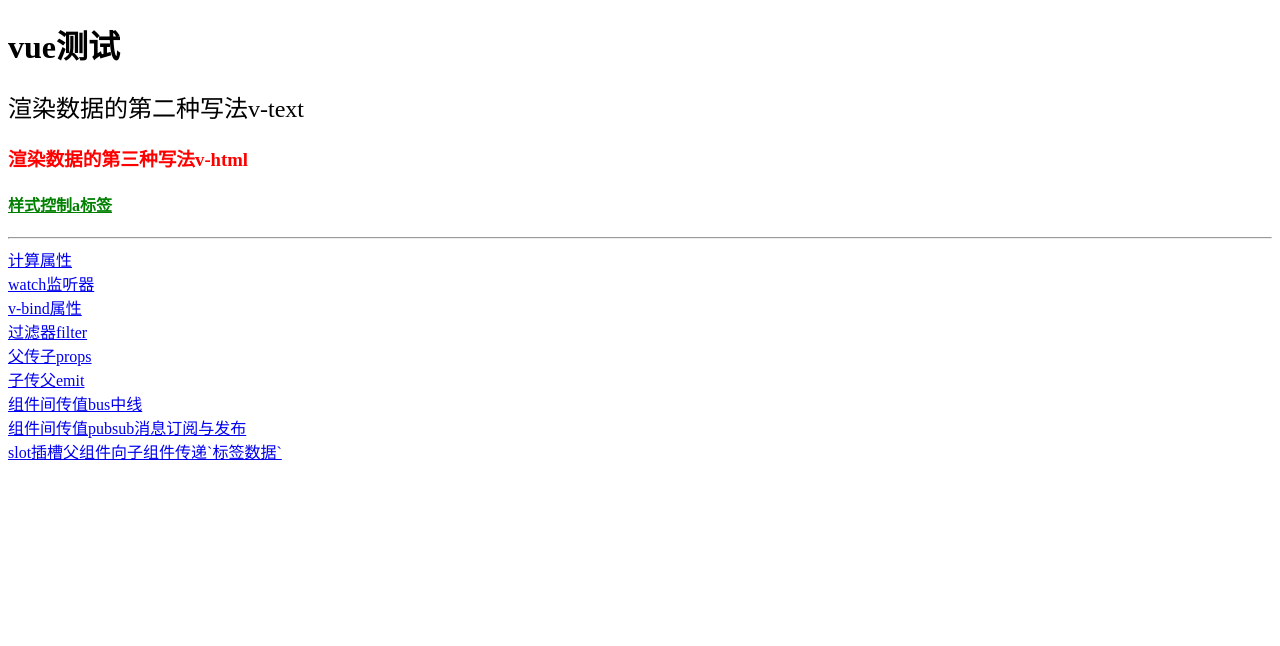
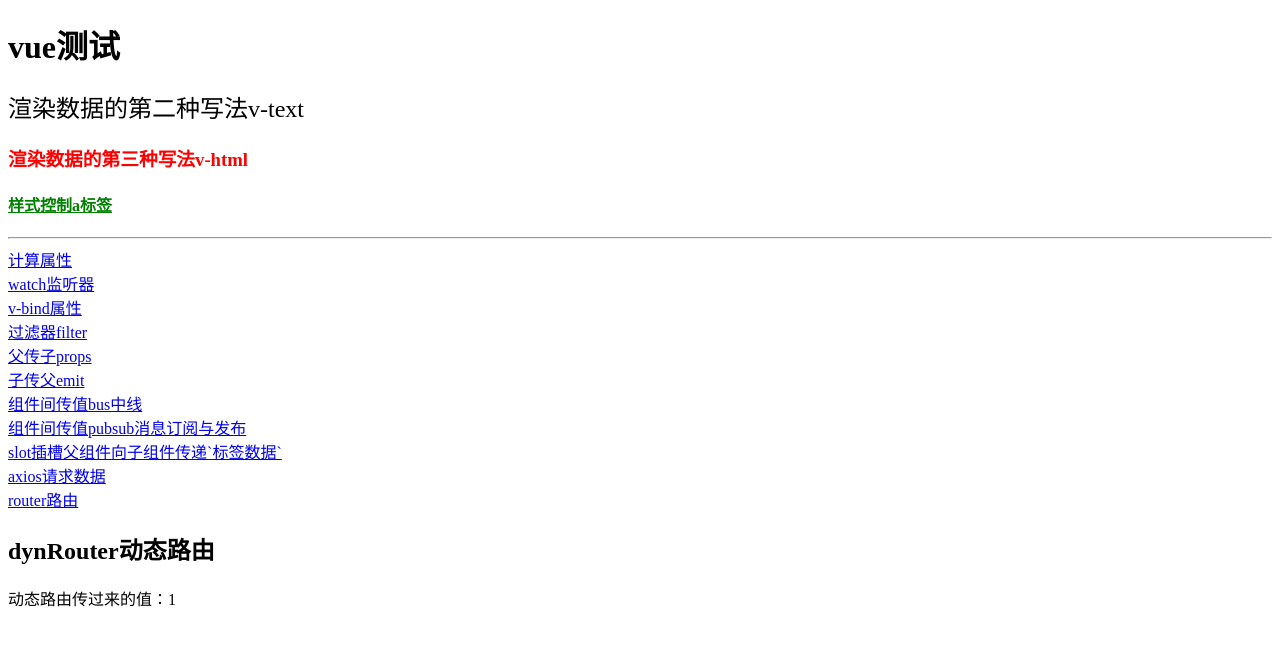
Before and after one commit to muzibigbug/vue-, a Vue app: page /#/dynRouter/1 in a window 1280 px wide. Shown: the top 646 px of the page. Built offline with nearby package versions, Linux system fonts and the light colour scheme.

Commit message:
axiosANDrouter

```diff
--- a/package.json
+++ b/package.json
@@ -7,6 +7,7 @@
     "build": "vue-cli-service build"
   },
   "dependencies": {
+    "axios": "^0.19.0",
     "pubsub-js": "^1.7.0",
     "register-service-worker": "^1.6.2",
     "vue": "^2.6.10",
--- a/src/App.vue
+++ b/src/App.vue
@@ -22,6 +22,12 @@
     <router-link to='/pubsub'>组件间传值pubsub消息订阅与发布</router-link>
     <br>
     <router-link to='/slot'>slot插槽父组件向子组件传递`标签数据`</router-link>
+    <br>
+    <router-link to='/axios'>axios请求数据</router-link>
+    <br>
+    <router-link to='/router'>router路由</router-link>
+    <br>
+
 
 
     <router-view></router-view>
@@ -35,7 +41,7 @@ export default {
       h1:'vue测试',
       h2:'渲染数据的第二种写法v-text',
       h3:'<div style="color:red;">渲染数据的第三种写法v-html</div>',
-      h4:'<a href="javascript:;" >样式控制a标签</a>'
+      h4:'<a href="javascript:;" >样式控制a标签</a>',
     }
   }
 }
--- a/src/router.js
+++ b/src/router.js
@@ -4,6 +4,7 @@ import Router from 'vue-router'
 Vue.use(Router)
 
 export default new Router({
+  mode: 'hash',
   routes: [
     {
       path: '/computed',
@@ -48,8 +49,29 @@ export default new Router({
     },
     {
       path: '/slot',
-      name: 'name',
+      name: 'slot',
       component: () => {return import('./views/slot/parent.vue')}
+    },
+    {
+      path: '/axios',
+      name: 'axios',
+      component: () => {return import('./views/axios/index.vue')}
+    },
+    // 下面开始路由的更多使用方式
+    {
+      path: '/router',
+      name: 'router',
+      component: () => {return import('./views/router/index.vue')}
+    },
+    {//动态路由
+      path: '/dynRouter/:id',
+      name: 'dynRouter',
+      component: () => {return import('./views/router/dynRouter.vue')}
+    },
+    {//动态路由get传参
+      path: '/getParamsRoute',
+      name: 'getParamsRoute',
+      component: () => {return import('./views/router/getParamsRoute.vue')}
     }
     // {
     //   path: '/about',
--- /dev/null
+++ b/src/views/axios/index.vue
@@ -0,0 +1,26 @@
+<template>
+    <div class="axios">
+        <h1>axios数据</h1>
+        <ul>
+            <li v-for="(item,i) of users" :key="i">{{item.name}}</li>
+        </ul>
+    </div>
+</template>
+<script>
+import axios from 'axios'
+export default {
+    data() {
+        return {
+            users:{}
+        }
+    },
+    mounted() {
+        axios.get('http://jsonplaceholder.typicode.com/users').then(response => {
+            console.log(response.data)
+            this.users = response.data
+        }).catch(error => {
+            console.log(error)
+        })
+    }
+}
+</script>
--- /dev/null
+++ b/src/views/router/dynRouter.vue
@@ -0,0 +1,18 @@
+<template>
+    <div class="dynRouter">
+        <h2>dynRouter动态路由</h2>
+        <p>动态路由传过来的值：{{dynRouterVal}}</p>
+    </div>
+</template>
+<script>
+export default {
+    data() {
+        return {
+            dynRouterVal:''
+        }
+    },
+    mounted() {
+        this.dynRouterVal = this.$route.params.id
+    }
+}
+</script>
--- /dev/null
+++ b/src/views/router/getParamsRoute.vue
@@ -0,0 +1,18 @@
+<template>
+    <div class="getParamsRoute">
+        <h2>动态路由get传参</h2>
+        <p>接收动态路由get传递过来的参数：{{getParamsRoute}}</p>
+    </div>
+</template>
+<script>
+export default {
+    data() {
+        return {
+            getParamsRoute: ''
+        }
+    },
+    mounted() {
+        this.getParamsRoute = this.$route.query.getID
+    }
+}
+</script>
--- /dev/null
+++ b/src/views/router/index.vue
@@ -0,0 +1,18 @@
+<template>
+    <div class="router">
+        <h1>更多的路由操作</h1>
+        <router-link :to="'/dynRouter/'+id">动态路由</router-link>
+        <br>
+        <router-link :to="'/getParamsRoute?getID='+getID">动态路由传参get</router-link>
+    </div>
+</template>
+<script>
+export default {
+    data() {
+        return {
+            id: 11,
+            getID: 22
+        }
+    }
+}
+</script>
```
Also changed, not shown: 1 other file (tests, documents, lock files or other folders).
